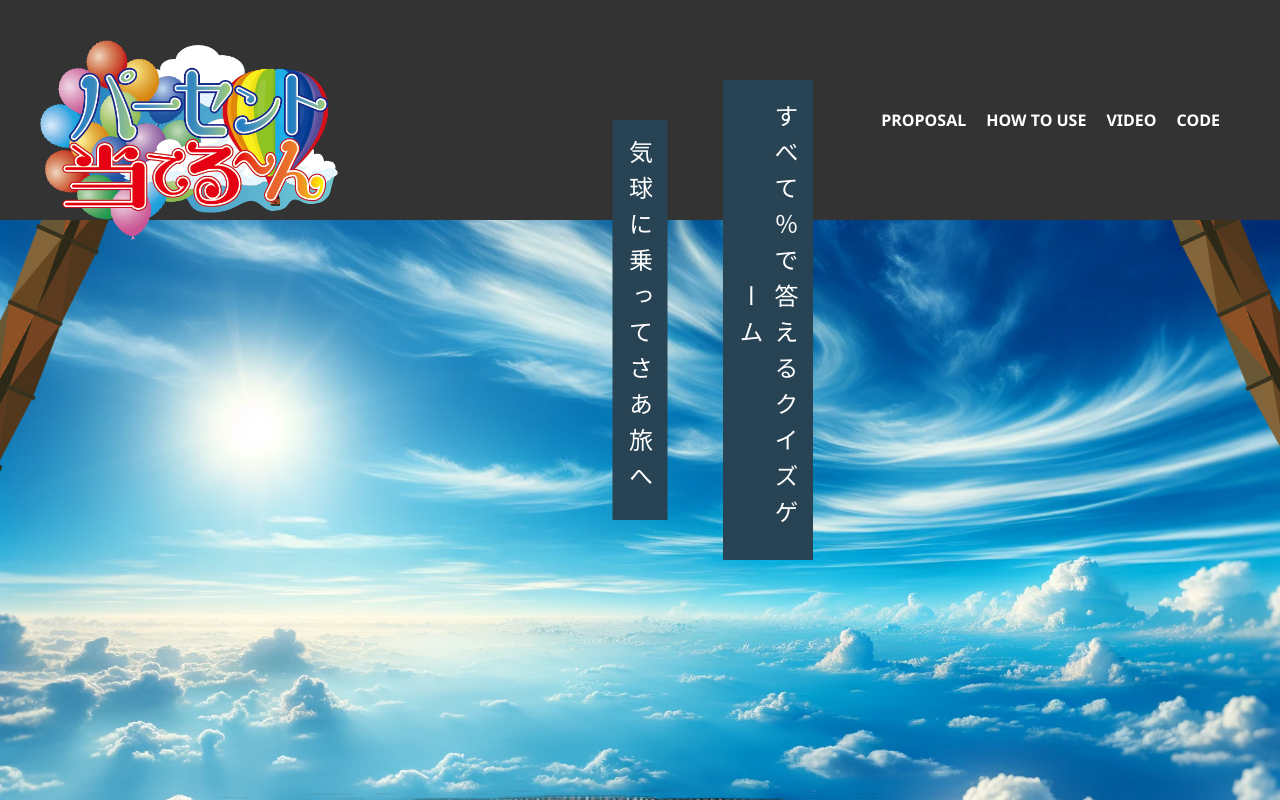
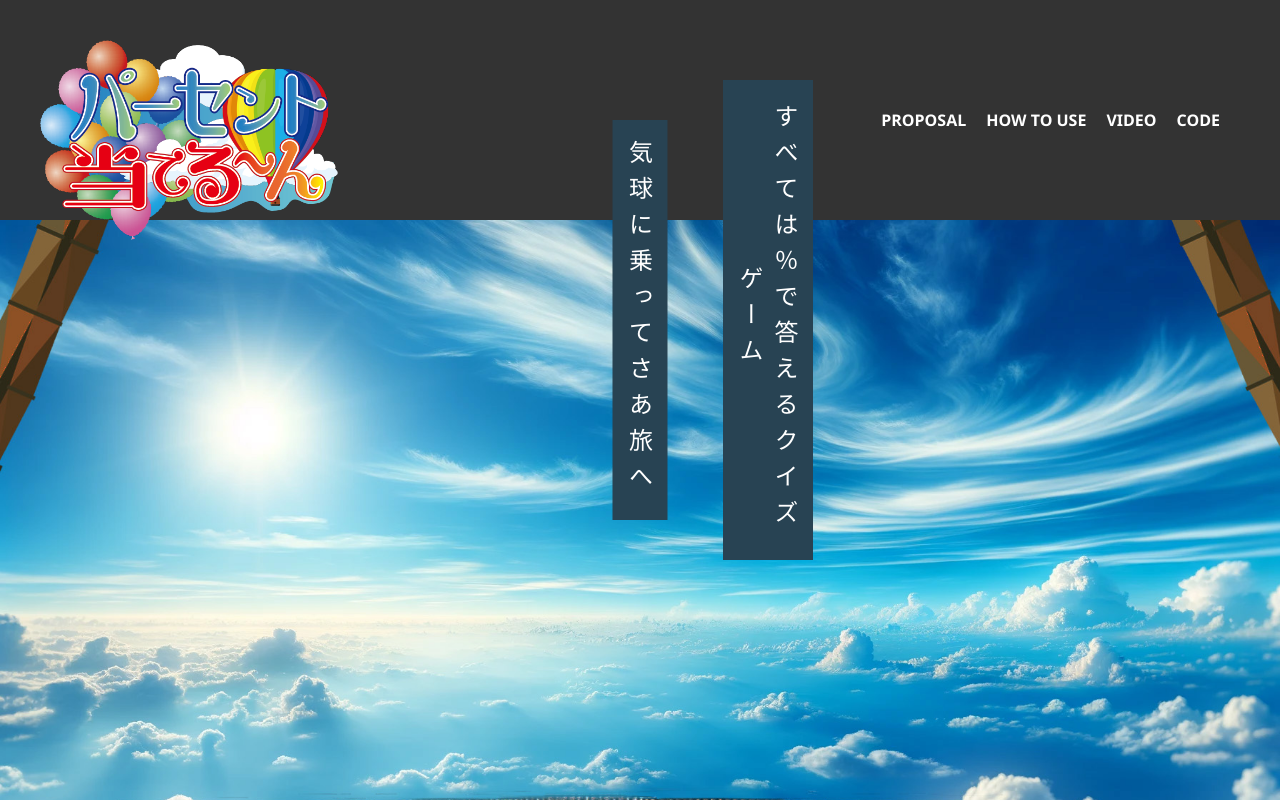
Before and after one commit to kerachino/percentateruun_website, a plain HTML site: page index.html in a window 1280 px wide. Shown: the top 800 px of the page. Drawn offline with Linux system fonts and the light colour scheme; grey boxes are pictures that could not be loaded.

Commit message:
header title pos

```diff
--- a/index.html
+++ b/index.html
@@ -12,7 +12,7 @@
   <header>
     <div class="container">
       <div id="logo_img"><img src="logo.png"></div>
-      <div class="header-caption">すべて％で答えるクイズゲーム</div>
+      <div class="header-caption">すべては％で答えるクイズゲーム</div>
       <div class="header-caption2">気球に乗ってさあ旅へ</div>
       <nav>
         <ul>
```
